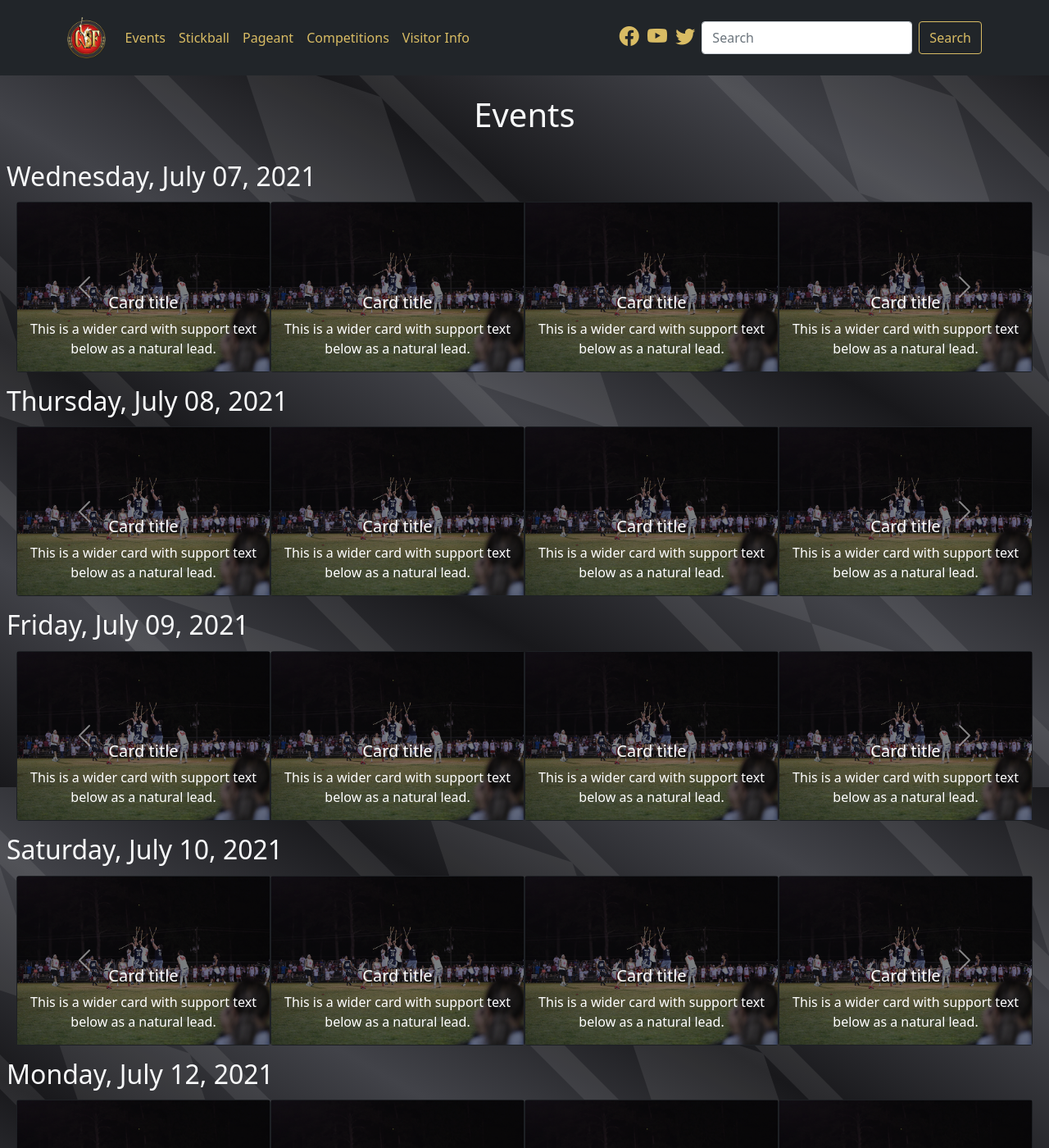
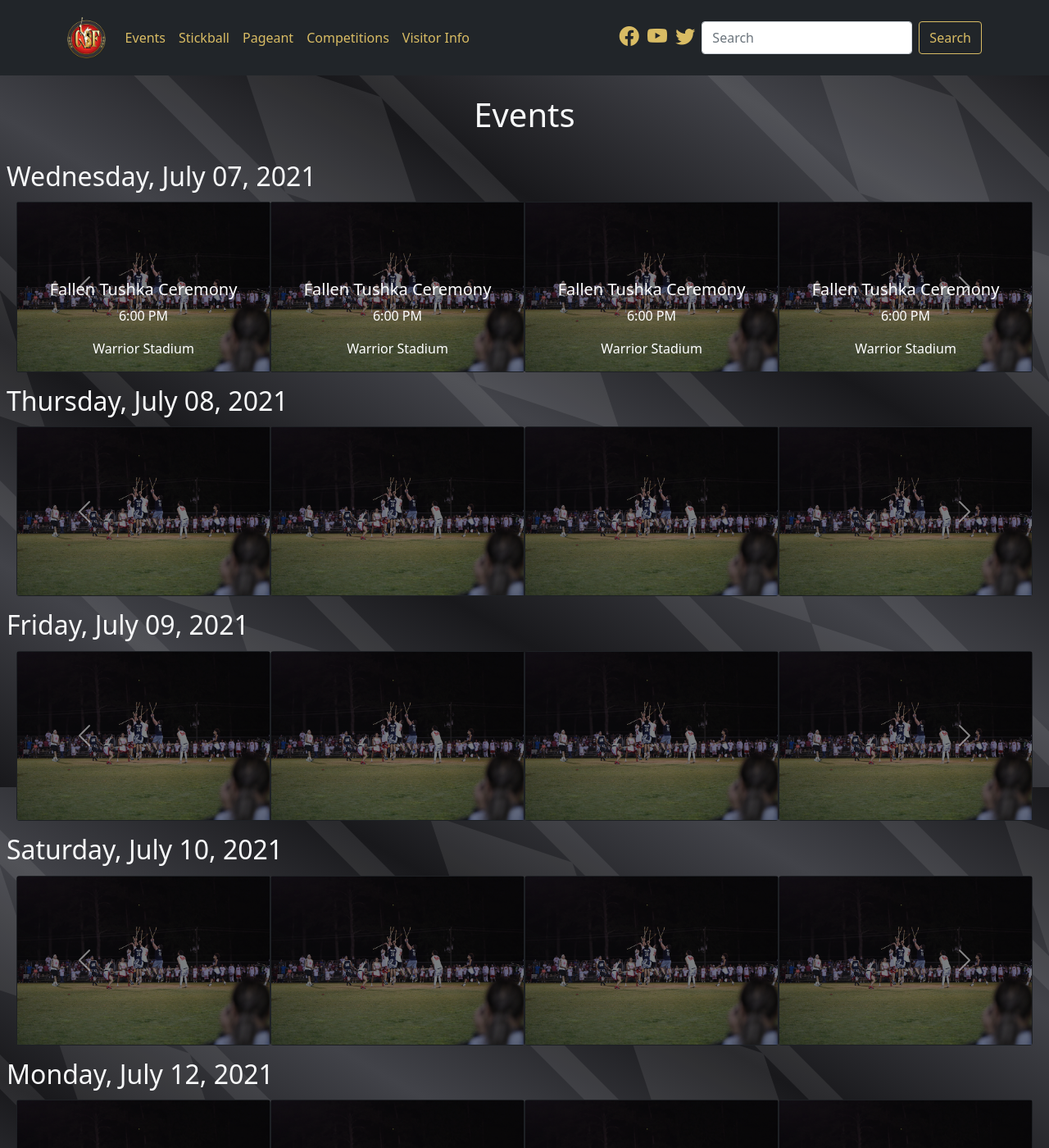
Before and after one commit to smattera/smattera.github.io, a Jekyll site: the page built from events/index.md, in a window 1280 px wide and 1400 px high. Shown: the whole window at 82% size. Built offline with Jekyll 4.4.1, drawn with Linux system fonts in a browser that asks for light colours; nearby versions of some CDN libraries; some of the changed text lies outside the part shown.

Commit message:
Update event.html

```diff
--- a/_includes/event-card.html
+++ b/_includes/event-card.html
@@ -3,8 +3,9 @@
     <div class="card bg-dark text-white">
       <img src="/assets/img/{{ include.file }}.jpg" alt="{{ include.alt }}" class="img-fluid" style="filter: brightness(50%)">
       <div class="card-img-overlay h-100 d-flex flex-column justify-content-end">
-        <h5 class="card-title">Card title</h5>
-        <p class="card-text">This is a wider card with support text below as a natural lead.</p>
+        <h5 class="card-title">{{ include.title }}</h5>
+        <p class="card-text">{{ include.time }}</p>
+        <p class="card-text">{{ include.loc }}</p>
       </div>
     </div>
   </div>
--- a/_includes/events.html
+++ b/_includes/events.html
@@ -6,12 +6,34 @@
     <div class="row mx-auto my-auto justify-content-center px-0">
       <div id="dayOneCarousel" class="carousel slide" data-bs-interval="false">
         <div class="carousel-inner">
-          {% include event-card.html file="stickball2" alt="Stickball" class="active" %}
-          {% include event-card.html file="stickball2" alt="Stickball" %}
-          {% include event-card.html file="stickball2" alt="Stickball" %}
-          {% include event-card.html file="stickball2" alt="Stickball" %}
-          {% include event-card.html file="stickball2" alt="Stickball" %}
-          {% include event-card.html file="stickball2" alt="Stickball" %}
+          {% include event-card.html
+            file="stickball2"
+            alt="Stickball"
+            title="Fallen Tushka Ceremony"
+            time="6:00 PM"
+            loc="Warrior Stadium"
+            class="active" %}
+          {% include event-card.html
+            file="stickball2"
+            alt="Stickball"
+            title="Fallen Tushka Ceremony"
+            time="6:00 PM"
+            loc="Warrior Stadium"
+            class="active" %}
+          {% include event-card.html
+            file="stickball2"
+            alt="Stickball"
+            title="Fallen Tushka Ceremony"
+            time="6:00 PM"
+            loc="Warrior Stadium"
+            class="active" %}
+          {% include event-card.html
+            file="stickball2"
+            alt="Stickball"
+            title="Fallen Tushka Ceremony"
+            time="6:00 PM"
+            loc="Warrior Stadium"
+            class="active" %}
         </div>
         <button class="carousel-control-prev" type="button" data-bs-target="#dayOneCarousel" data-bs-slide="prev">
           <span class="carousel-control-prev-icon" aria-hidden="true"></span>
```
